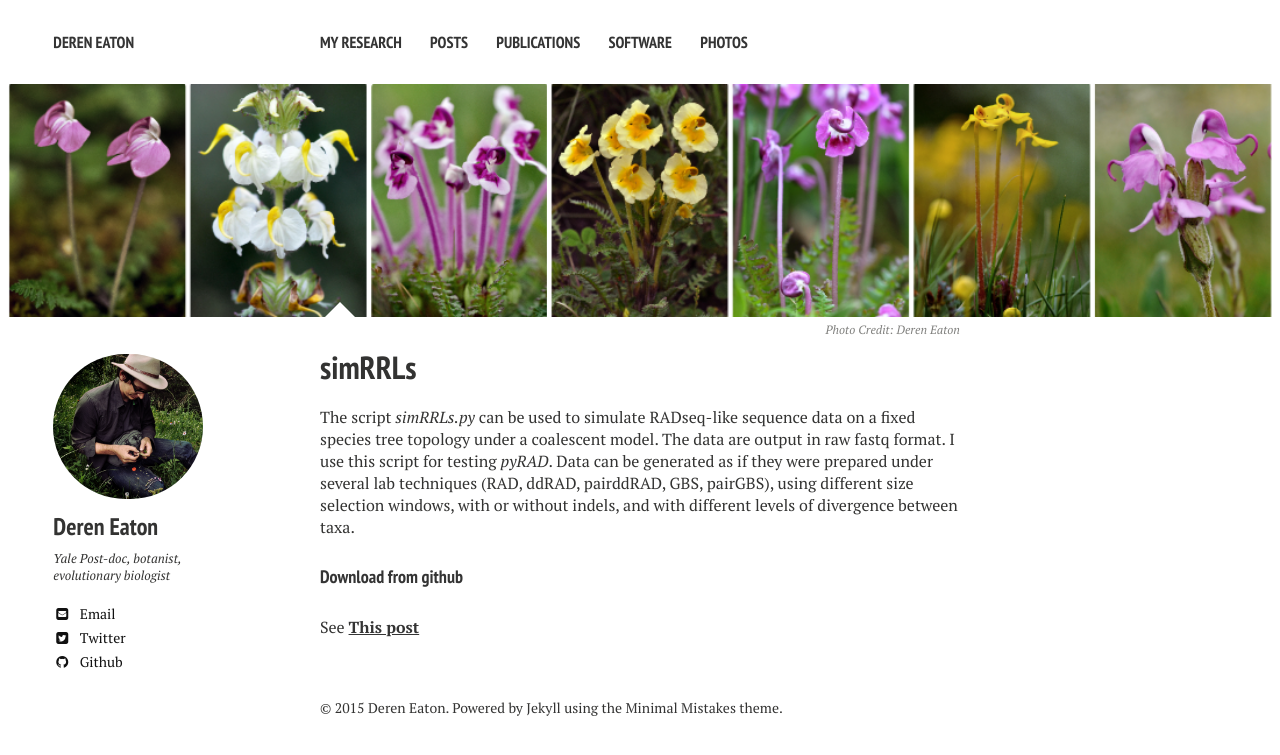
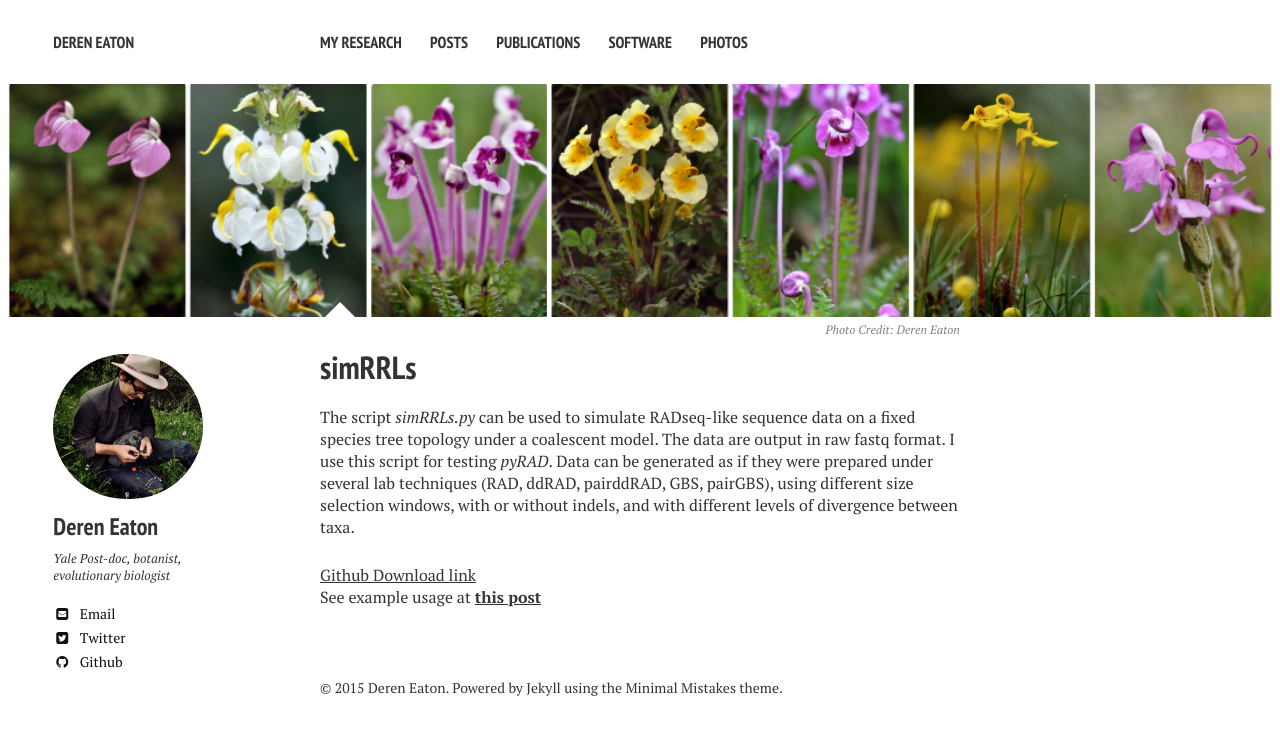
Before and after one commit to dereneaton/dereneaton.github.io, a Jekyll site: the page built from software/simRRLs/index.md, in a window 1280 px wide. Shown: the top 755 px of the page. Built offline with Jekyll 4.4.1, drawn with Linux system fonts in a browser that asks for light colours; nearby versions of some CDN libraries.

Commit message:
fixed link to simrrls post

```diff
--- a/software/simRRLs/index.md
+++ b/software/simRRLs/index.md
@@ -14,5 +14,5 @@ image:
 The script _simRRLs.py_ can be used to simulate RADseq-like sequence data on a fixed species
 tree topology under a coalescent model. The data are output in raw fastq format. I use this script for testing _pyRAD_. Data can be generated as if they were prepared under several lab techniques (RAD, ddRAD, pairddRAD, GBS, pairGBS), using different size selection windows, with or without indels, and with different levels of divergence between taxa.
 
-#### [Download from github](link)
-See [__This post__](/radseq/simulating-raw-radseq-data-on-a-fixed-tree/)
+[Github Download link](https://github.com/dereneaton/simrrls)
+See example usage at [__this post__](/radseq/simulating-raw-radseq-data-on-a-fixed-tree/)
```
